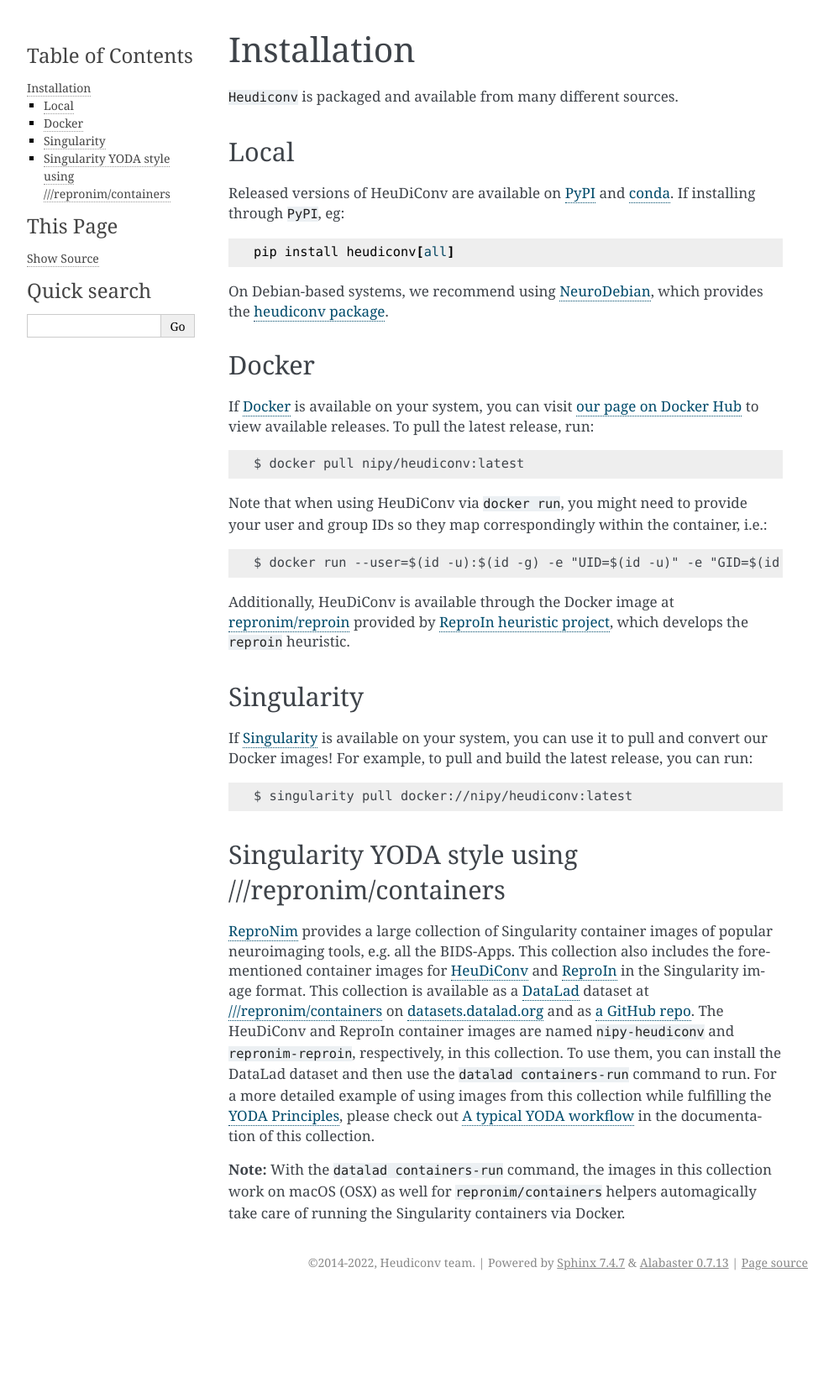
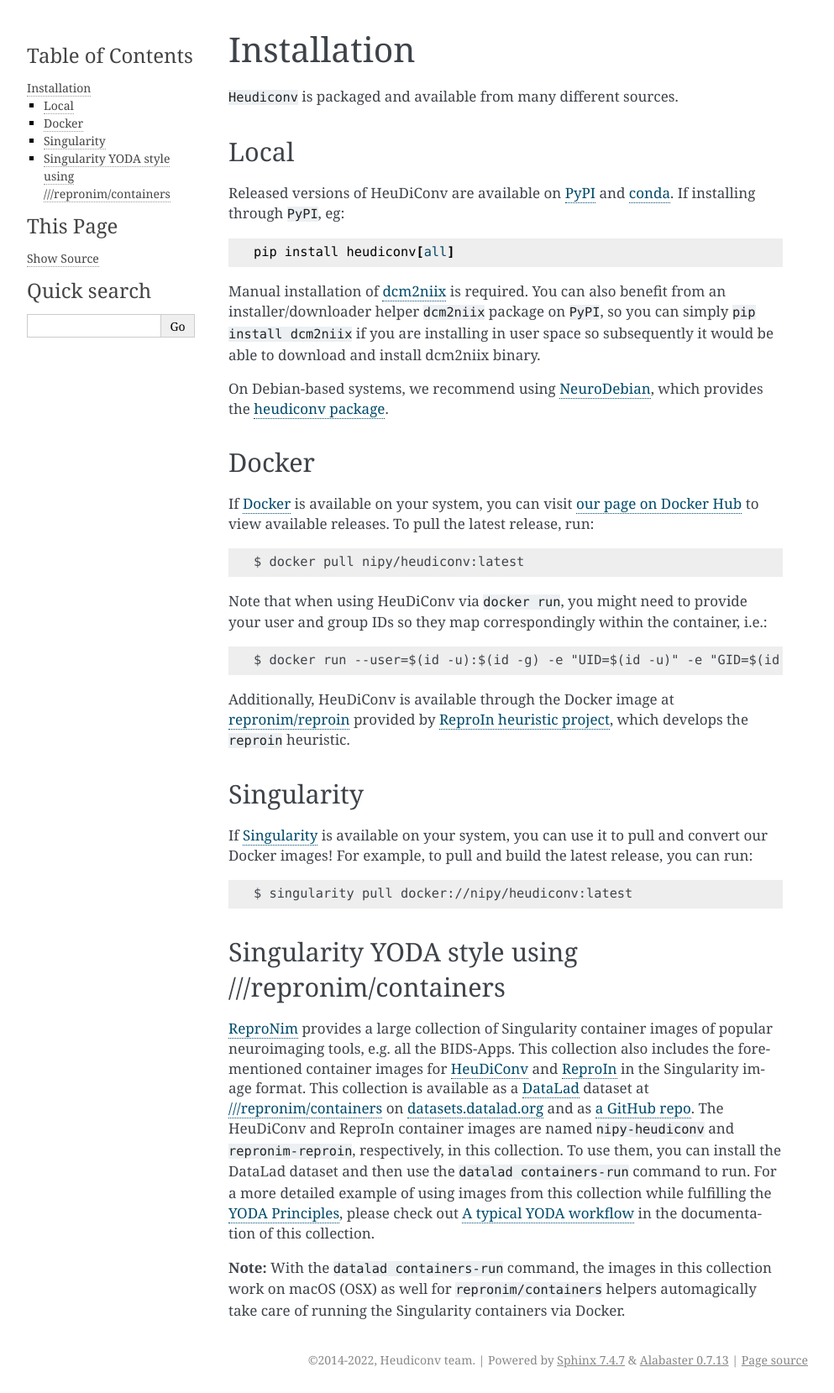
Before and after one commit to nipy/heudiconv, a Sphinx documentation site: the page built from docs/installation.rst, in a window 1280 px wide. Shown: the whole page at 84% size, without its empty margins (148-1141 px from the left). Built offline with Sphinx 7.4.7, drawn with Linux system fonts in a browser that asks for light colours; the version number could not be read and is left out; before the commit the page ends 1543 px from its top, so only the background shows below that.

Commit message:
Re-adding instructions to install dcm2niix manually

```diff
--- a/docs/installation.rst
+++ b/docs/installation.rst
@@ -12,6 +12,11 @@
 If installing through ``PyPI``, eg::
 
     pip install heudiconv[all]
+
+Manual installation of `dcm2niix <https://github.com/rordenlab/dcm2niix#install>`_
+is required. You can also benefit from an installer/downloader helper ``dcm2niix`` package
+on ``PyPI``, so you can simply ``pip install dcm2niix`` if you are installing in user space so
+subsequently it would be able to download and install dcm2niix binary.
 
 On Debian-based systems, we recommend using `NeuroDebian <http://neuro.debian.net>`_,
 which provides the `heudiconv package <http://neuro.debian.net/pkgs/heudiconv.html>`_.
```
Also changed, not shown: 1 other file.
